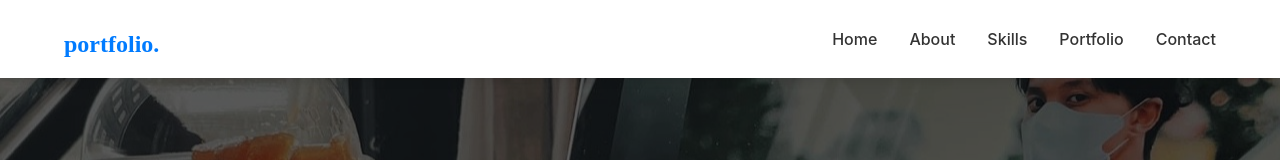
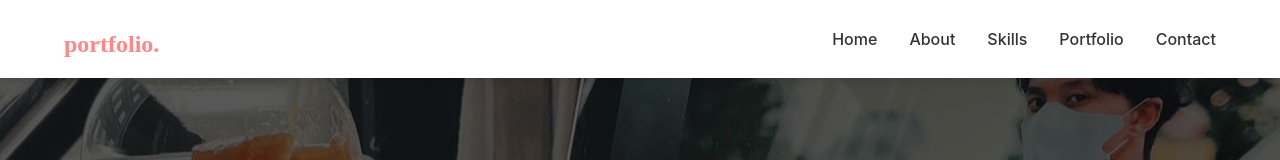
Before and after one commit to BaoNG0105/Portfolio, a React (Vite) app: page / in a window 1280 px wide. In both pictures the pointer is over the link "portfolio.". Shown: the top 160 px of the page. Built offline with nearby package versions, Linux system fonts and the light colour scheme; a web font is replaced by a local one.

Commit message:
change color text hover of header

```diff
--- a/src/styles/Header.css
+++ b/src/styles/Header.css
@@ -26,7 +26,7 @@
 }
 
 .logo a:hover {
-  color: #007bff;
+  color: #ff8787;
 }
 
 /* Navbar animations */
@@ -77,7 +77,7 @@
   left: 0;
   width: 0;
   height: 2px;
-  background-color: #007bff;
+  background-color: #ff8787;
   transition: width 0.3s;
 }
 
@@ -86,7 +86,7 @@
 }
 
 .nav-links a:hover {
-  color: #007bff;
+  color:#ff8787;
   transition: color 0.3s;
 }
 
```
